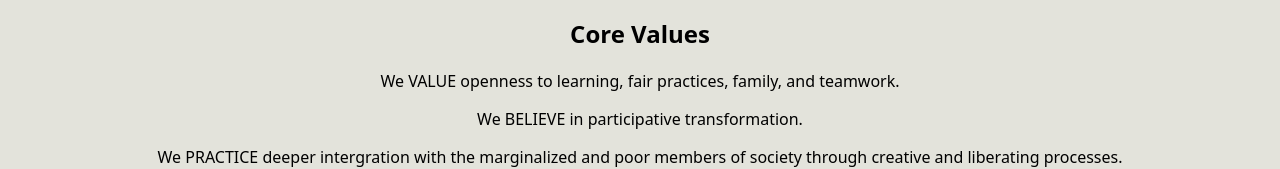
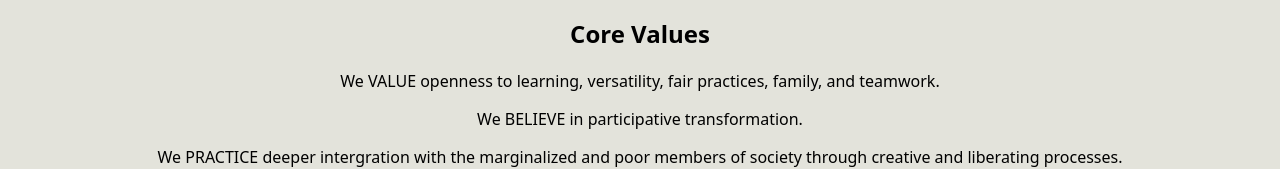
Before and after one commit to jamesmaranion/PROJMGT-Draft-Prototype, a website: page dist/about.html in a window 1280 px wide. Shown: the part 798-967 px from the top of the page. Drawn offline with Linux system fonts and the light colour scheme.

Commit message:
Update about.html

```diff
--- a/dist/about.html
+++ b/dist/about.html
@@ -56,7 +56,7 @@
                 <div id="core-values">
                     <h2>Core Values</h2>
 
-                    <p >We VALUE openness to learning, fair practices, family, and teamwork.</p>
+                    <p >We VALUE openness to learning, versatility, fair practices, family, and teamwork.</p>
 
                     <p>We BELIEVE in participative transformation.</p>
 
```
